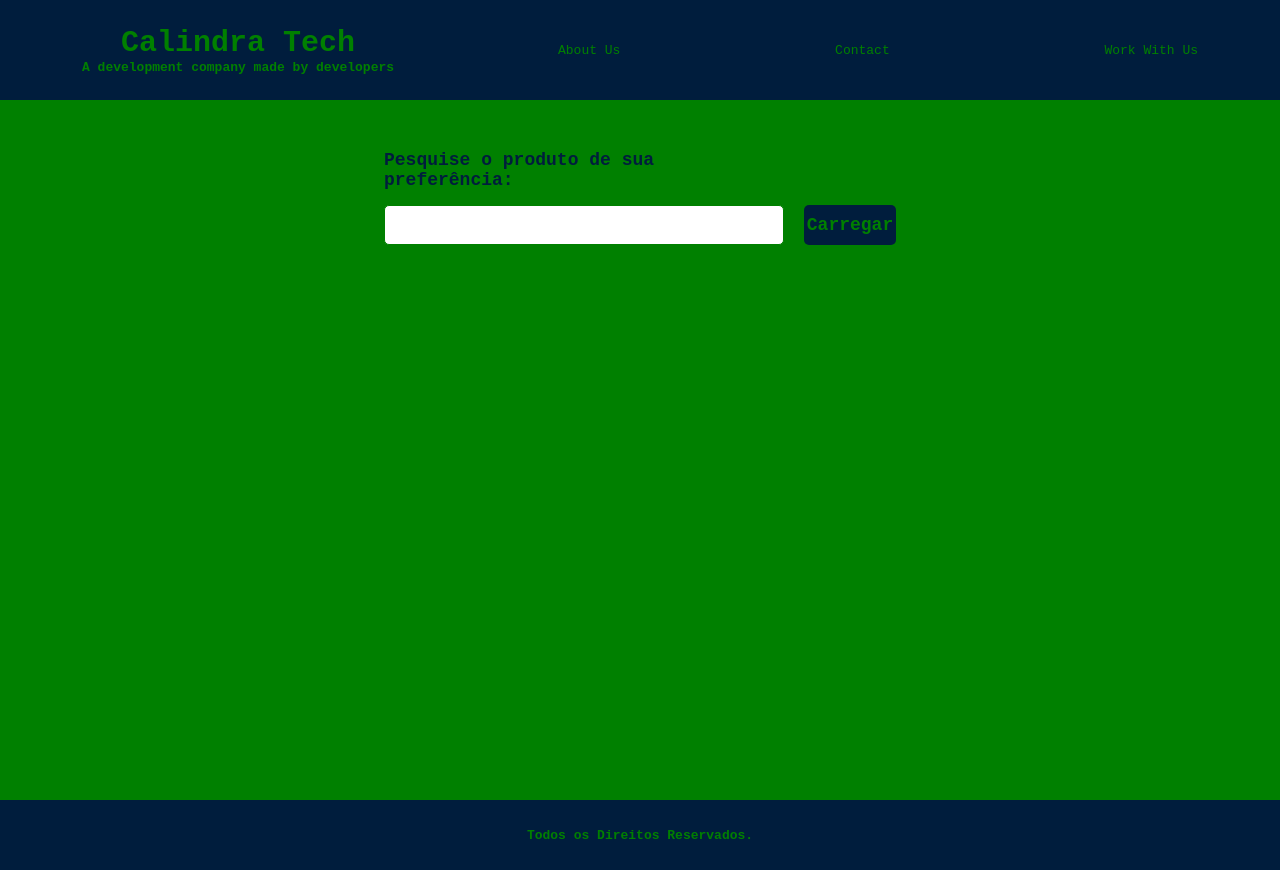
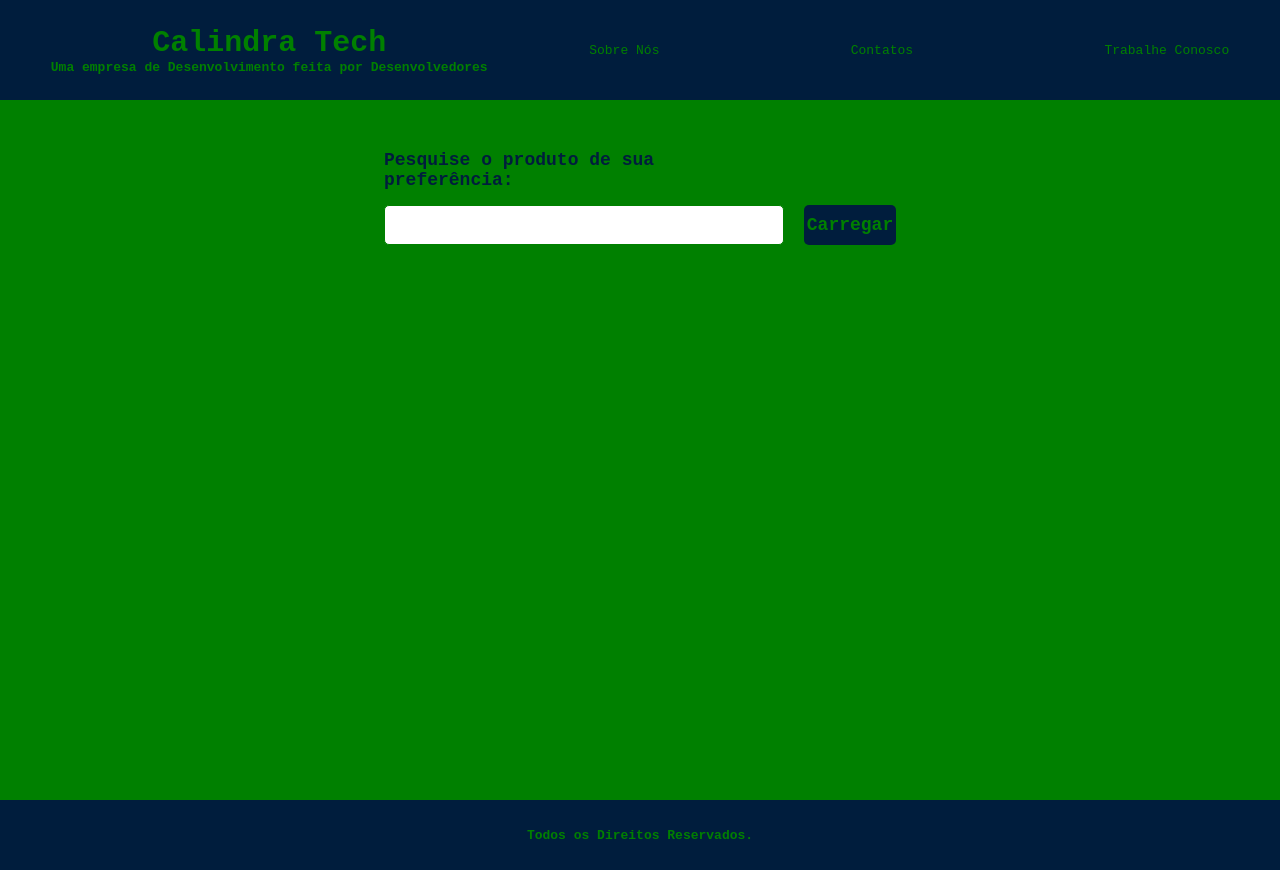
Before and after one commit to TeixeiraFP/desafio1-front, a React (Create React App) app: page / in a window 1280 px wide. Built offline with nearby package versions, Linux system fonts and the light colour scheme.

Commit message:
atualizacao no conteudo do componente header

```diff
--- a/src/components/Header/Header.jsx
+++ b/src/components/Header/Header.jsx
@@ -8,12 +8,14 @@ function Header() {
         <S.Title>
           <S.NavTitle href="/">Calindra Tech</S.NavTitle>
         </S.Title>
-        <S.Subtitle>A development company made by developers </S.Subtitle>
+        <S.Subtitle>
+          Uma empresa de Desenvolvimento feita por Desenvolvedores{" "}
+        </S.Subtitle>
       </S.ContainerTitle>
       <S.Nav>
-        <S.Link href="#">About Us</S.Link>
-        <S.Link href="#">Contact</S.Link>
-        <S.Link href="#">Work With Us</S.Link>
+        <S.Link href="#">Sobre Nós</S.Link>
+        <S.Link href="#">Contatos</S.Link>
+        <S.Link href="#">Trabalhe Conosco</S.Link>
       </S.Nav>
     </S.Container>
   );
```
